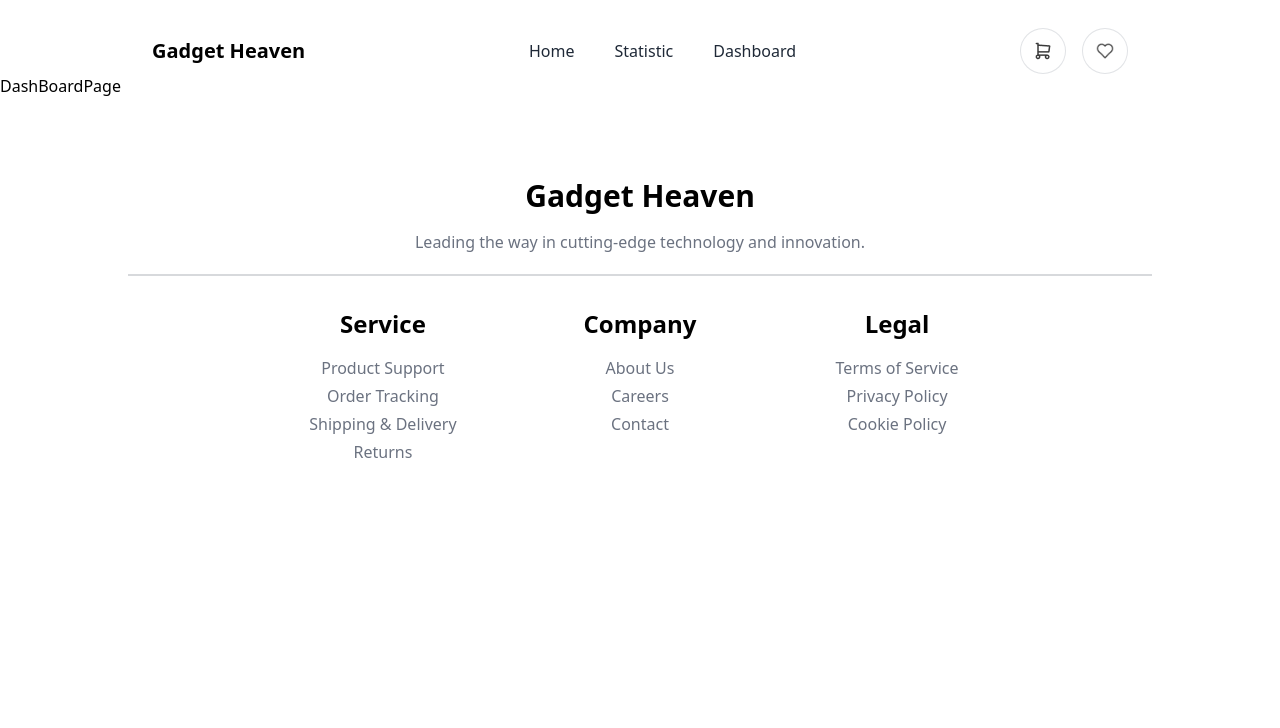
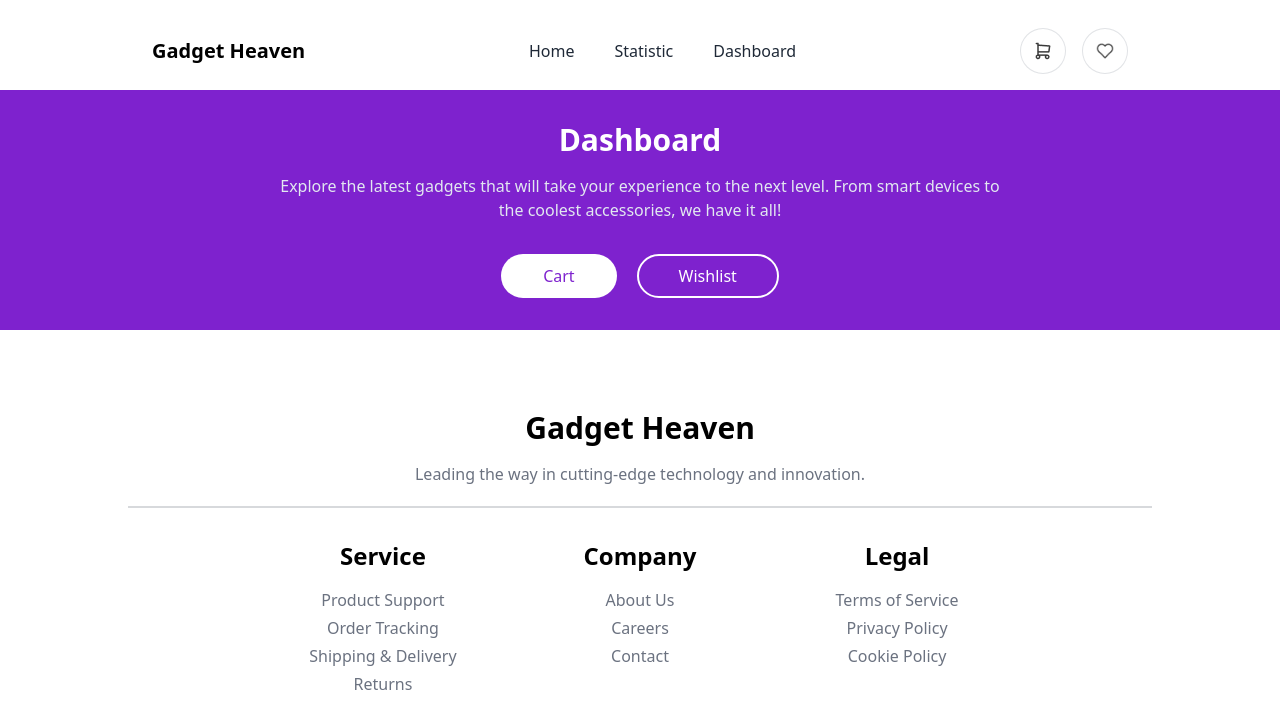
Before and after one commit to programming-hero-web-course-4/b10a8-gadget-heaven-TahsinAlahi, a React (Vite) app: page /dashboard in a window 1280 px wide. Shown: the top 728 px of the page. Built offline with nearby package versions, Linux system fonts and the light colour scheme.

Commit message:
made DashBoardHeader

```diff
--- /dev/null
+++ b/src/component/DashBoardHeader.jsx
@@ -0,0 +1,40 @@
+function DashBoardHeader({ isCartActive, setIsCartActive }) {
+  return (
+    <div className="w-full mt-4">
+      <header className="w-full bg-purple-700">
+        <div className="lg:max-w-screen-lg lg:mx-auto p-8 text-center text-white">
+          <h1 className="text-3xl font-bold">Dashboard</h1>
+          <p className="w-3/4 mx-auto text-slate-200 pt-4 pb-8">
+            Explore the latest gadgets that will take your experience to the
+            next level. From smart devices to the coolest accessories, we have
+            it all!
+          </p>
+          <div className="flex items-center justify-center gap-5">
+            <button
+              className={`px-10 py-2 rounded-3xl ${
+                isCartActive
+                  ? "bg-white text-purple-700 border-2 border-transparent "
+                  : "border-2 border-white"
+              }`}
+              onClick={() => setIsCartActive(true)}
+            >
+              Cart
+            </button>
+            <button
+              className={`px-10 py-2 rounded-3xl ${
+                !isCartActive
+                  ? "bg-white text-purple-700 border-2 border-transparent "
+                  : "border-2 border-white"
+              }`}
+              onClick={() => setIsCartActive(false)}
+            >
+              Wishlist
+            </button>
+          </div>
+        </div>
+      </header>
+    </div>
+  );
+}
+
+export default DashBoardHeader;
--- a/src/pages/DashBoardPage.jsx
+++ b/src/pages/DashBoardPage.jsx
@@ -1,5 +1,16 @@
+import DashBoardHeader from "../component/DashBoardHeader";
+import { useState } from "react";
+
 function DashBoardPage() {
-  return <div>DashBoardPage</div>;
+  const [isCartActive, setIsCartActive] = useState(true);
+  return (
+    <>
+      <DashBoardHeader
+        isCartActive={isCartActive}
+        setIsCartActive={setIsCartActive}
+      />
+    </>
+  );
 }
 
 export default DashBoardPage;
```
